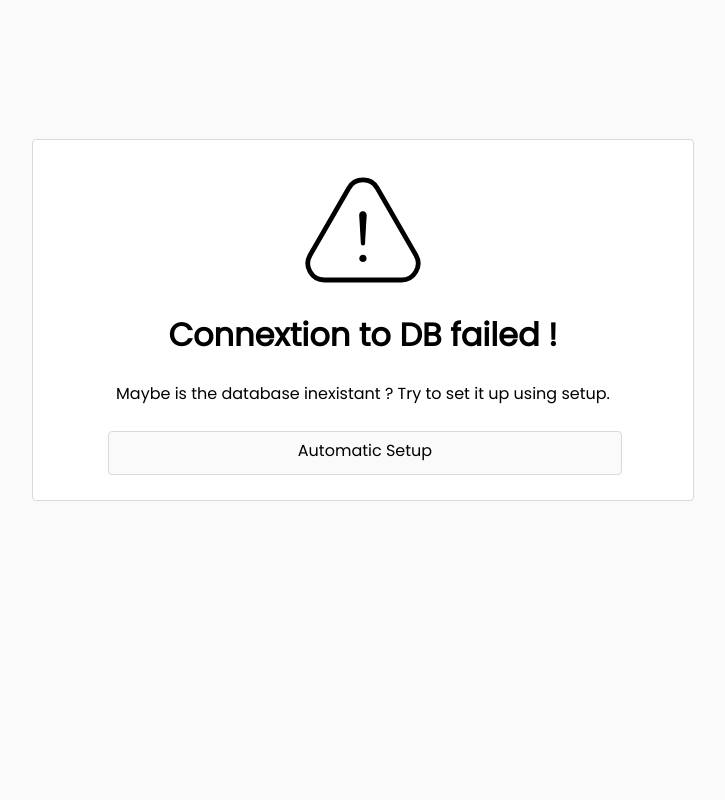
After one commit to mle-gall/42webbranch, a PHP site: page /nodb.php in a window 1280 px wide. The commit adds this page. Shown: the whole page, without its empty margins (277-1002 px from the left). Run offline with PHP 8.4, Linux system fonts and the light colour scheme; data that the repository does not hold is empty.

Commit message:
Creating error message once database is not set.

```diff
--- a/camagru/config.php
+++ b/camagru/config.php
@@ -1,6 +1,6 @@
 <?php
 $user = 'root';
-$password = '424242';
+$password = 'root';
 $db = 'test';
 $host = 'localhost';
 $port = 8889;
--- a/camagru/db_connect.php
+++ b/camagru/db_connect.php
@@ -6,7 +6,7 @@ try
 }
 catch (Exception $e)
 {
-        die('Error : ' . $e->getMessage());
+    Header('Location : nodb.php');
 }
 $reponse = $bdd->query('SELECT * FROM jeux_video');
 while ($donnees = $reponse->fetch())
--- /dev/null
+++ b/camagru/nodb.php
@@ -0,0 +1,20 @@
+<html>
+    <head>
+        <title><?php echo $title; ?></title>
+        <link rel="stylesheet" href="style.css"/>
+        <link href="https://fonts.googleapis.com/css?family=Poppins" rel="stylesheet">
+    </head>
+    <body>
+        <div class=warnbod>
+            <div class=warn>
+                <img class=warning src=uploads/icons/warning.svg alt=warning/>
+                <h1>Connextion to DB failed !</h1>
+                <a>Maybe is the database inexistant ? Try to set it up using setup.</a>
+                    <div class=buttoninput>
+                        <a href='setup.php' class=buttonin>Automatic Setup</a>
+                    </div>
+                </a>
+            </div>
+        </div>
+    </body>
+</html>
--- a/camagru/style.css
+++ b/camagru/style.css
@@ -98,6 +98,61 @@ body {
 .text {
     max-width: 60%;
 }
+
+/* =====ERRMSG===== */
+
+.warnbod {
+    width: 100%;
+    height: 100%;
+    display: flex;
+    justify-content: center;
+    align-items: center;
+}
+
+.warn {
+    width: 600px;
+    height: 300px;
+    padding: 30px;
+    background-color: #ffffff;
+    border-radius: 4px;
+    border: 1px solid #dbd8d8;
+    text-align: center;
+    margin-bottom: 20vh;
+}
+
+.warning {
+    width: 20%;
+}
+
+.buttoninput {
+    margin-left:20px;
+    width:500px;
+    height:30px;
+}
+
+a.buttonin {
+    color: #000000;
+    display:block;
+    width:100%;
+    height:100%;
+    text-decoration: none;
+    margin: 25px;
+    padding: 6px;
+    background-color: #fafafa;
+    border-radius: 4px;
+    border: 1px solid #dbd8d8;
+    text-align: center;
+}
+a.buttonin:hover {
+    text-decoration: none;
+    cursor: pointer;
+    color: #ffffff;
+    background-color: #dbd8d8;
+    border-radius: 4px;
+    border: 1px solid #ffffff;
+    text-align: center;
+}
+
 /* =====FOOTER===== */
 
 .footer {
@@ -107,5 +162,5 @@ body {
     align-items: center;
     height: 30%;
     width : 100%;
-    border-top: 1px solid #dbd8d8
+    border: 1px solid #dbd8d8;
 }
```
Also changed, not shown: camagru/uploads/icons/warning.svg (added).
